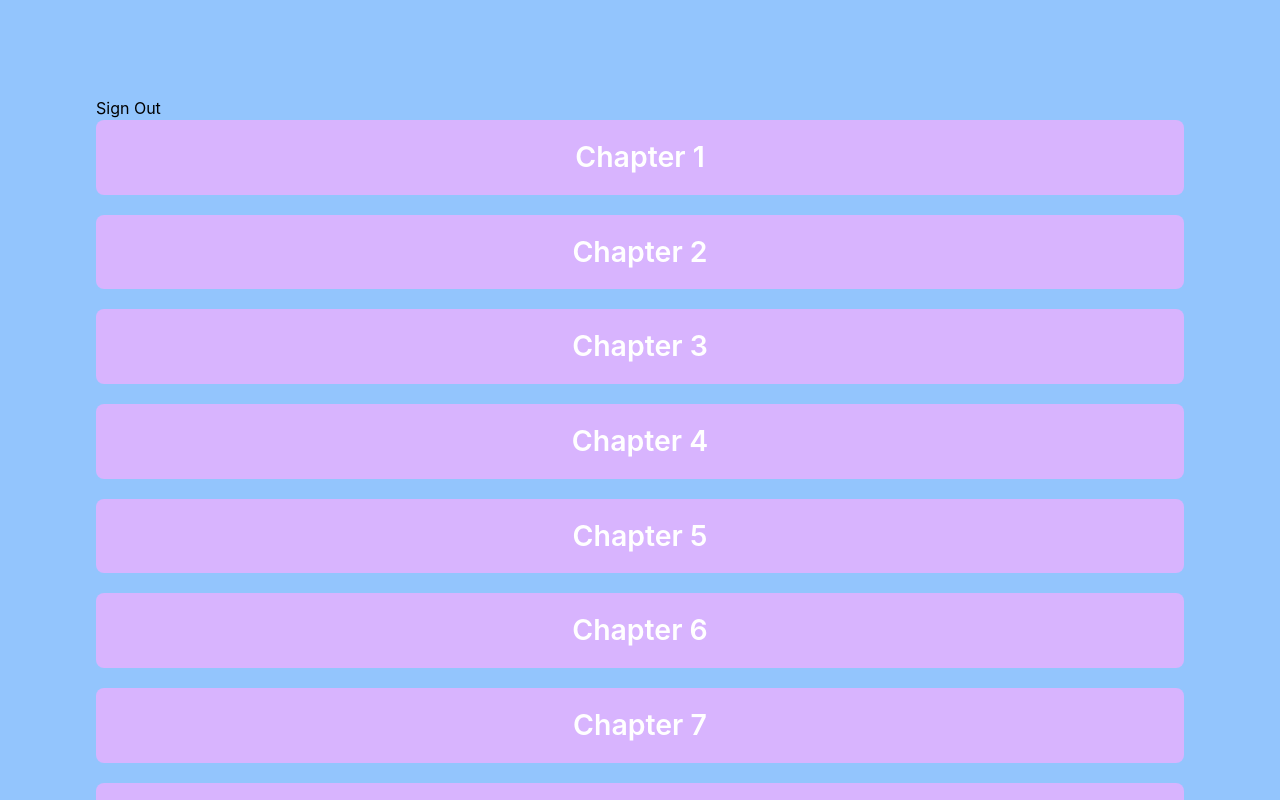
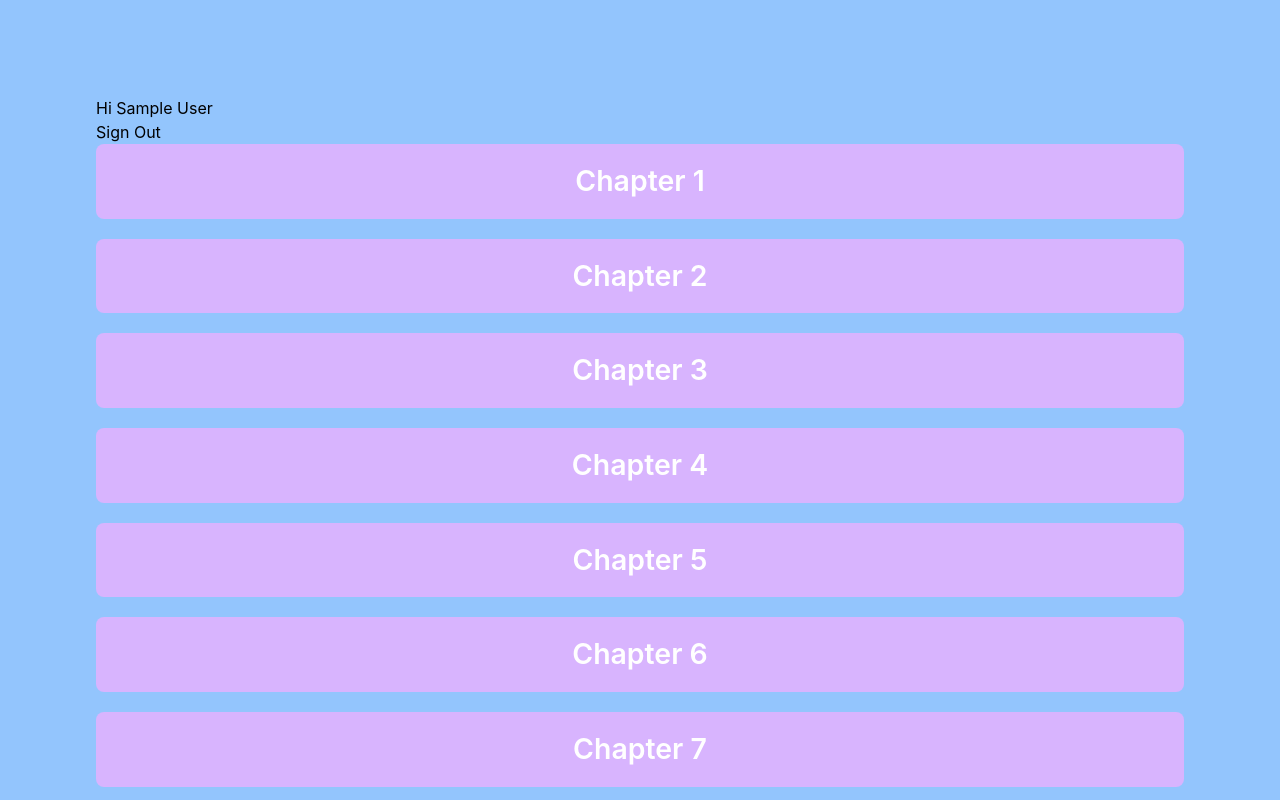
Before and after one commit to derp000/biology-mhs, a React (Vite) app in the folder frontend/: page / in a window 1280 px wide. Shown: the top 800 px of the page. Built offline with nearby package versions, Linux system fonts and the light colour scheme; no server answers; sample sign-in values are in the browser's storage.

Commit message:
Signing in and out works

```diff
--- a/frontend/src/pages/Home.tsx
+++ b/frontend/src/pages/Home.tsx
@@ -15,10 +15,19 @@ const Home = () => {
   }
 
   const auth = getAuth();
+  const user = auth.currentUser;
+  console.log("authstuff");
+  console.log(user);
+
+  let name = null;
+  if (user) {
+    name = user.displayName;
+  }
 
   return (
     <div className="bg-red-300">
       <div className="p-24 bg-blue-300">
+        {name && <p>Hi {name}</p>}
         <button onClick={() => signOut(auth)}>Sign Out</button>
         <div className="flex flex-col gap-5 text-white max-w-[72rem] mx-auto lg:mb-24 mb-6">
           {units}
```
